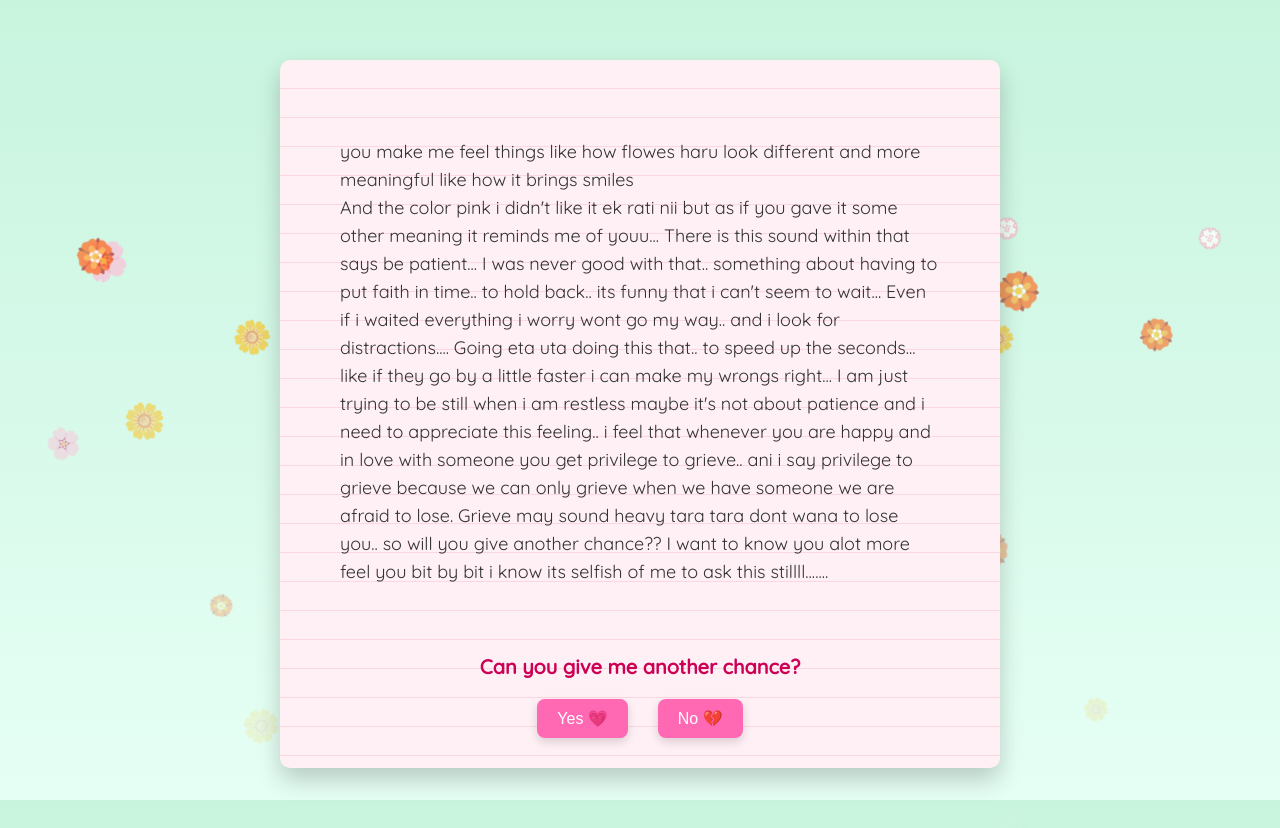
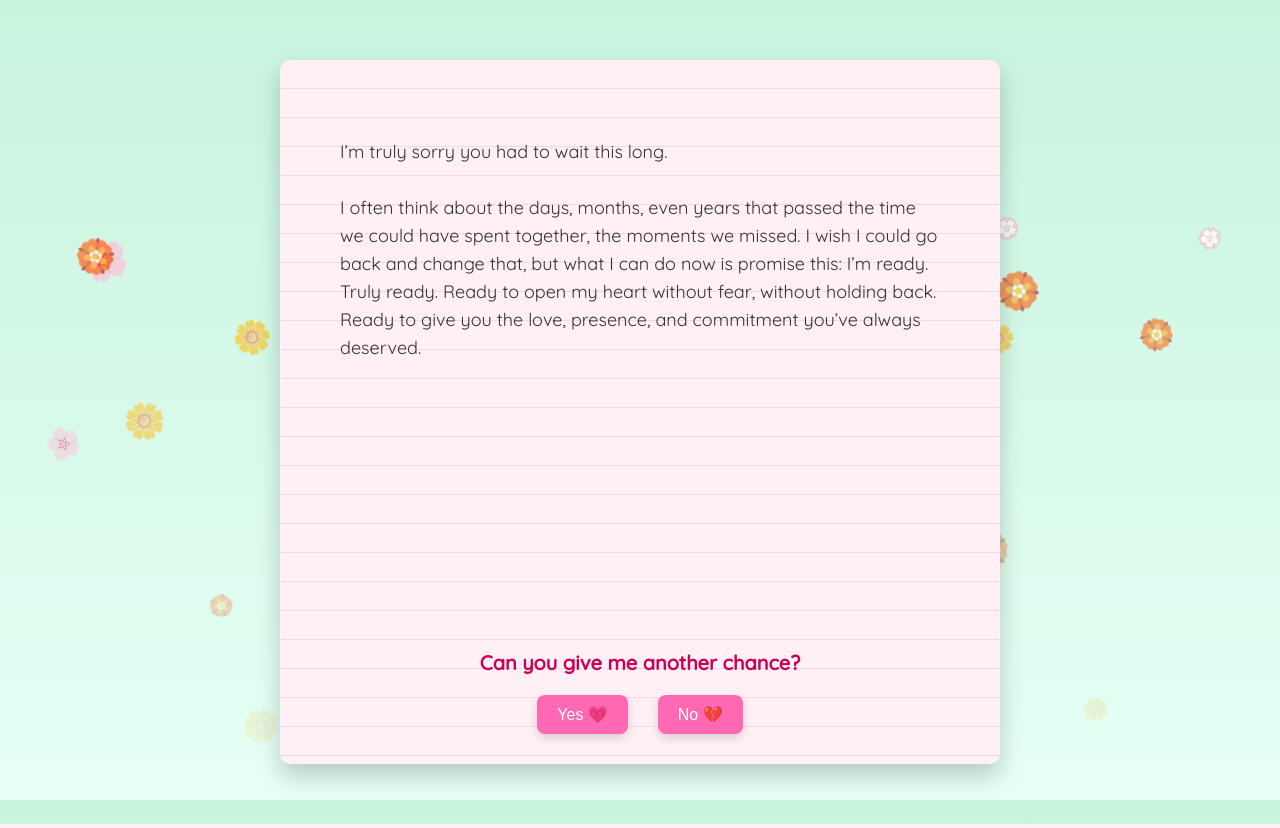
Before and after one commit to anishthapa666/N, a Django app: page /forgive/ in a window 1280 px wide. Run offline with Django 5.2, Linux system fonts and the light colour scheme.

Commit message:
Update base.html

```diff
--- a/apology/templates/apology/base.html
+++ b/apology/templates/apology/base.html
@@ -198,8 +198,9 @@
   <div class="page">
     <div class="notebook">
       <div class="editable" contenteditable="true" spellcheck="false">
-you make me feel things like how flowes haru look different and more meaningful like how it brings smiles
-And the color pink i didn't like it ek rati nii but as if you gave it some other meaning it reminds me of youu... There is this sound within that says be patient... I was never good with that.. something about having to put faith in time.. to hold back.. its funny that i can't seem to wait... Even if i waited everything i worry wont go my way.. and i look for distractions.... Going eta uta doing this that.. to speed up the seconds... like if they go by a little faster i can make my wrongs right... I am just trying to be still when i am restless maybe it's not about patience and i need to appreciate this feeling.. i feel that whenever you are happy and in love with someone you get privilege to grieve.. ani i say privilege to grieve because we can only grieve when we have someone we are afraid to lose. Grieve may sound heavy tara tara dont wana to lose you.. so will you give another chance?? I want to know you alot more feel you bit by bit i know its selfish of me to ask this stillll.......
+I’m truly sorry you had to wait this long.
+
+I often think about the days, months, even years that passed the time we could have spent together, the moments we missed. I wish I could go back and change that, but what I can do now is promise this: I’m ready. Truly ready. Ready to open my heart without fear, without holding back. Ready to give you the love, presence, and commitment you’ve always deserved.
       </div>
 
       <div class="question">Can you give me another chance?</div>
```
